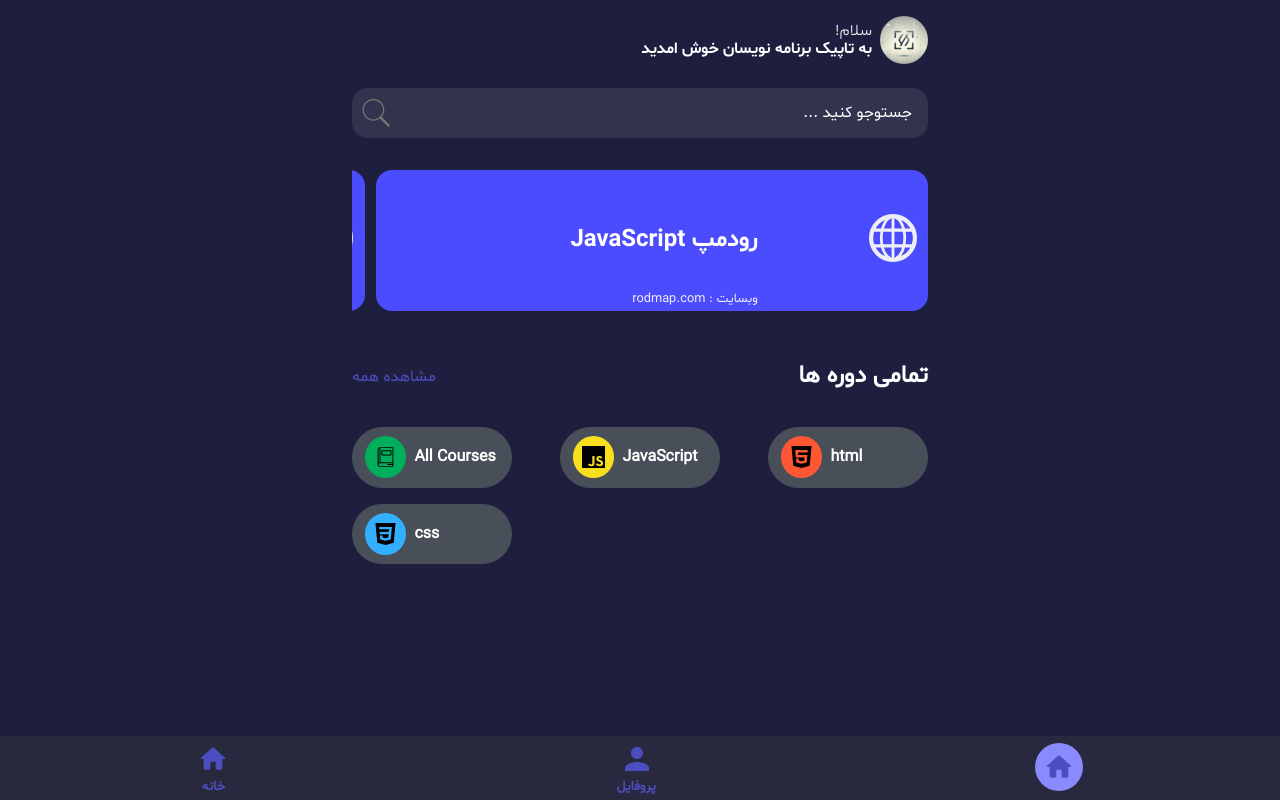
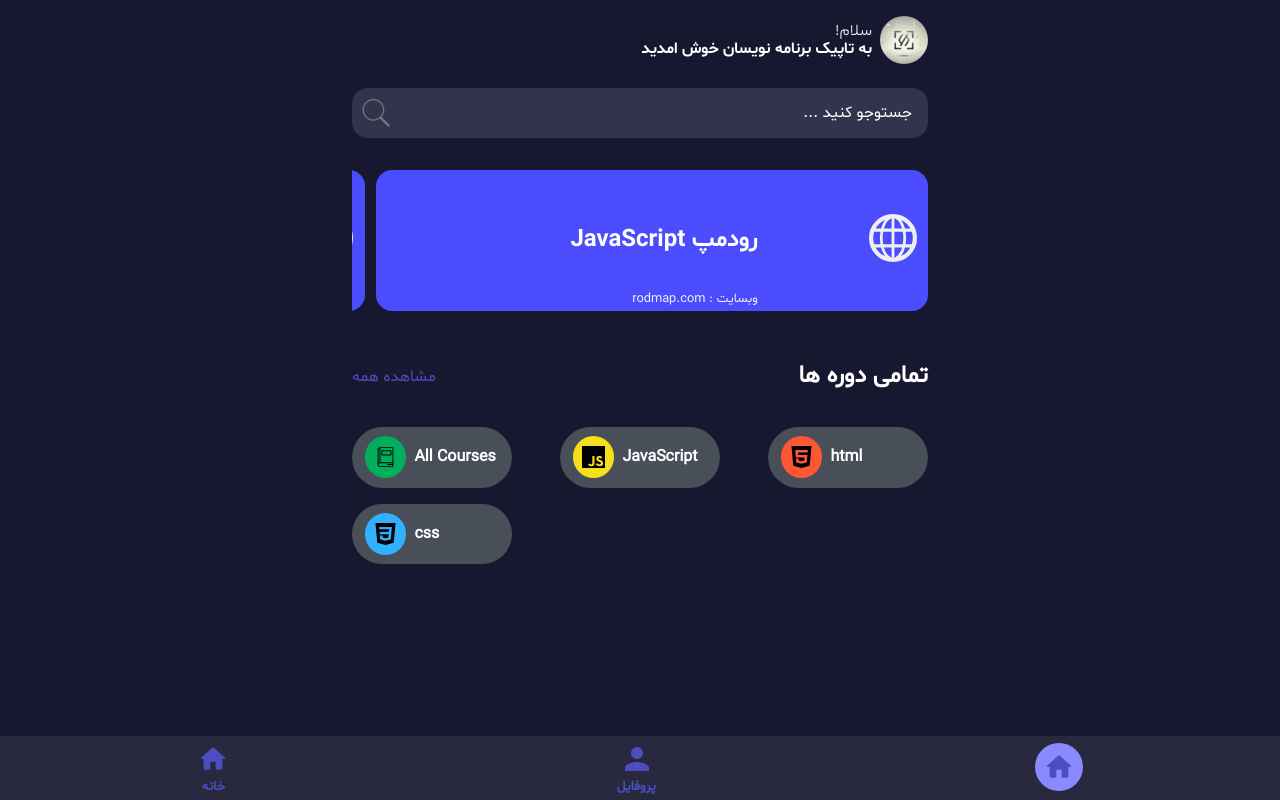
Before and after one commit to ProgramingTopic/ProgramingTopic.github.io, a plain HTML site: page index.html in a window 1280 px wide. Drawn offline with Linux system fonts and the light colour scheme.

Commit message:
change color

```diff
--- a/style/app.css
+++ b/style/app.css
@@ -373,7 +373,7 @@
   /* start project */
 body {
     font-family: "Shabnam";
-    background-color: #1e1e3f;
+    background-color: #17172f;
     color: #fff;
     animation: load 2s;
 }
```
